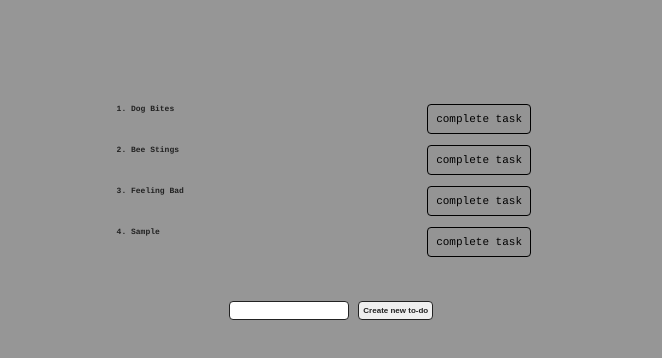
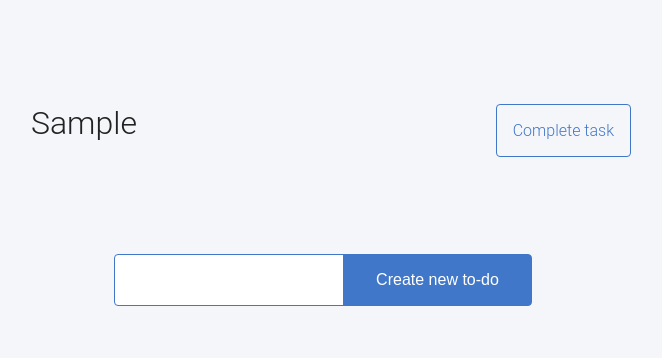
Before and after one commit to mm-info/Handlebars-Experiment, a plain HTML site: page index.html in a window 1280 px wide. Both pictures are taken after typing "Sample" into the empty fields and a click on the button "Create new to-do". Shown: the whole page, without its empty margins (309-971 px from the left). Drawn offline with Linux system fonts and the light colour scheme.

Commit message:
Ready to submit

```diff
--- a/index.html
+++ b/index.html
@@ -5,14 +5,10 @@
   <link rel="stylesheet" href="style.css">
 </head>
 <body>
-  <ul id="todo__list">
-    <li class="todo__item">Dog Bites</li>
-    <li class="todo__item">Bee Stings</li>
-    <li class="todo__item">Feeling Bad</li>
-  </ul>
+  <ul id="todo__list"></ul>
 
   <form>
-    <input id="todo__input" />
+    <input id="todo__input" placeholder="" />
     <button id="todo__button" type="submit">Create new to-do</submit>
   </form>
 
--- a/main.js
+++ b/main.js
@@ -1,79 +1,52 @@
-// Run this function on button click, with 2 params
-//  + $whichList      = Passed to define what object to append to
-//  + $todoItemParam  = Stored string of what was entered into the input
-function addToList(whichList, todoItemParam) {
-  let todoListItem = $('<li>').addClass('todo__item').html(todoItemParam);
+$(document).ready(function() {
+  // Handlebars setup
+  let source = $('#todo__handlebars').html(); // 1. Define handlebars source
+  let template = Handlebars.compile(source); // 2. Make the template
+  ///
 
-  // Run the function to append a `complete task` button
-  //  + Param is
-  addCompleteLink(todoListItem);
-  whichList.append(todoListItem);
-}
-
-// Run this function when
-function addCompleteLink(li) {
-  // The complete task object
-  let completedLink = $('<span>').html(' complete task').addClass('complete-task');
-
-  // Append link to `this` <li>
-  li.append(completedLink);
-
-  // Click listener to mark `this` item complete
-  completedLink.on('click', function(event) {
-    completedLink.addClass('todo__item--completed');
-    completedLink.html('');
-  });
-}
-
-
-$(document).ready(function() {
+  // Define variables
   let todoList = $('#todo__list');     // <ul>
-  let todoItem = $('.todo__item');     // <li>
+  let todoItem = $('.todo__handlebars--item');     // <li>
   let todoButton = $('#todo__button'); // `Create` button
   let todoInput = $('#todo__input');   // Text input field
 
-  // On Load: Create array of the <li>'s, and add complete link to each
-  todoItem.toArray().forEach(function(li) {
-    addCompleteLink ($(li) );
-  });
+// Adding to list function
+  function addToList(whichList, todoItemParam) {
+    let newTodo = {"todoItem": todoItemParam}
+    whichList.append(template(newTodo));
+  }
+
+// Run this function when
+  function addCompleteLink(whichItem) {
+    // The complete task object
+    let completedLink = $('<span>').html('Complete task').addClass('complete-task');
+
+    // Append link to `this` <li>
+    whichItem.append(completedLink);
+
+    // Click listener to mark `this` item complete
+    completedLink.on('click', function(e) {
+      if ( $(this).parent().hasClass('todo__item--completed') ) { // If, completed
+        $(this).parent().removeClass('todo__item--completed');    // Remove completed class
+      } else {
+        $(this).parent().addClass('todo__item--completed');       // Else, add it
+      }
+    });
+  }
 
   // Button click listener
-  todoButton.on('click', function(event) {
-    event.preventDefault();
+  todoButton.on('click', function(e) {
+    e.preventDefault();
 
-    // Value in the text input field
-    let newTodoItem = todoInput.val();
+    let newTodoItem = todoInput.val();          // Get value from input field
 
-    // If empty: Alert
     if (newTodoItem === '') {
-      console.log('You must type in a value!');
-      // alert('You must type in a value!');
+      alert('Nothing to do???'); // Alert if empty
     } else {
-      // Else: Run addToList function, to...
-      //  + Identify the list to append to
-      //  + Pass the value in the feild
-      addToList(todoList, newTodoItem);
-
-      // Clear input field.
-      todoInput.val('');
+      addToList(todoList, newTodoItem);         // Run the addfunction with input value
+      todoInput.val('');                        // Empty the input field
+      let $lastLi = todoList.children().last();
+      addCompleteLink($lastLi);
     }
   });
-
-
-
-
-  // // Handlebars
-  // // 1. Define handlebars source, and get the HTML from it
-  // var source = $('#todo').html();
-  // // 2. Tell handlebars to compile within source
-  // var template = Handlebars.compile(source);
-  // // 3. Add content
-  // var helloStatement = {
-  //   todoItem: "Dog Bites"
-  // };
-  // // 4. Create shortcut for next step, not necessary
-  // var compiledTemplate = template(helloStatement);
-  // // 5. Add to document
-  // $('body').append(compiledTemplate);
-
 });
--- a/style.css
+++ b/style.css
@@ -1,79 +1,126 @@
 body {
-  background: #969696;
+  background: #f5f6fa;
   color: #000;
-  font-family: courier;
+  font-family: Roboto, Helvetica, Verdana, Arial, sans-serif;;
   padding: 2rem;
   text-align: center;
   font-size: 1rem;
 }
 
-h1,h2, li { font-size: .5rem; color: #222; }
+h1,h2, li { font-size: 1rem; color: #222; }
 
 #completed-list-div {
   display: none;
 }
 
 ul#todo__list {
-  margin: 0 auto;
   padding: 0;
-  list-style-type: decimal;
+  list-style-type: none;
+
   text-align: left;
-  width: 400px;
-  margin: 3rem auto;
+  width: 600px;
+  margin: 2rem auto 5rem;
   position: relative;
 }
 
 ul#todo__list li {
-  width: 300px;
-  padding: 1rem 0;
-  font-weight: bold;
+  width: 100%;
+  padding: 2rem 0;
+  font-size: 2rem;
+  font-weight: 300;
+  position: relative;
+}
+
+ul#todo__list li::before {
+  content: '';
+  position: absolute;
+  width: 100%;
+  border-top: 1px dashed #ccc;
+  top: 4px;
+}
+
+ul#todo__list li:first-child::before {
+  border: 0;
 }
 
 span.complete-task {
-  font-weight: normal;
   position: absolute;
   right: 0;
   text-decoration: none;
-  color: #000;
-  background: rgb(148, 148, 148);
-  padding: 8px 8px;
   display: inline-block;
+
+  outline: none;
   border-radius: 4px;
-  border: 1px solid rgb(0, 0, 0);
-  font-size: 11px;
+
+  color: #4177c8;
+  font-size: 1rem;
+  padding: 1rem 1rem;
+  font-weight: 300;
+  border: 1px solid #4177c8;
+  transition: all .2s ease-in-out;
+  cursor: pointer;
 }
 
 span.complete-task:hover {
   cursor: pointer;
+  background: #4177c8;
+  color: #fff;
 }
 
 li.todo__item--completed {
-  text-decoration: line-through;
+  color: rgba(0,0,0,.35);
+}
+
+li.todo__item--completed span {
+  background: #6cbb6c;
+  border: 1px solid #6cbb6c;
+  color: #fff;
+}
+
+li.todo__item--completed span:hover {
+  background: #6cbb6c;
+  border: 1px solid #6cbb6c;
+  color: #fff;
 }
 
 input#todo__input {
-  border: 0;
   outline: none;
-  padding: .25rem;
-  font-size: .5rem;
+  border-radius: 4px 0 0 4px;
+
   color: #222;
-  border-radius: 4px;
-  border: 1px solid #222;
+  font-size: 1rem;
+  padding: 1rem 1rem;
+  font-weight: 300;
+  border: 1px solid #4177c8;
+  transition: all .2s ease-in-out;
+  cursor: pointer;
+}
+
+input#todo__input:hover {
+  cursor: auto;
 }
 
 button#todo__button {
+  position: relative;
+  left: -1rem;
   font-weight: bold;
-  border: 0;
   outline: none;
-  padding: .25rem;
-  font-size: .5rem;
-  color: #222;
-  border-radius: 4px;
-  border: 1px solid #222;
+  border-radius: 0 4px 4px 0;
+  background-color: #4177c8;
+  color: #fff;
+  font-size: 1rem;
+  padding: 1rem 2rem;
+  font-weight: 300;
+  border: 1px solid #4177c8;
+  transition: all .2s ease-in-out;
+  cursor: pointer;
 }
+
 
 button#todo__button:hover {
   cursor: pointer;
+  background-color: #2d6dce;
+  transition: all .2s ease-in-out;
 }
 
 button#todo__button:active {
```
